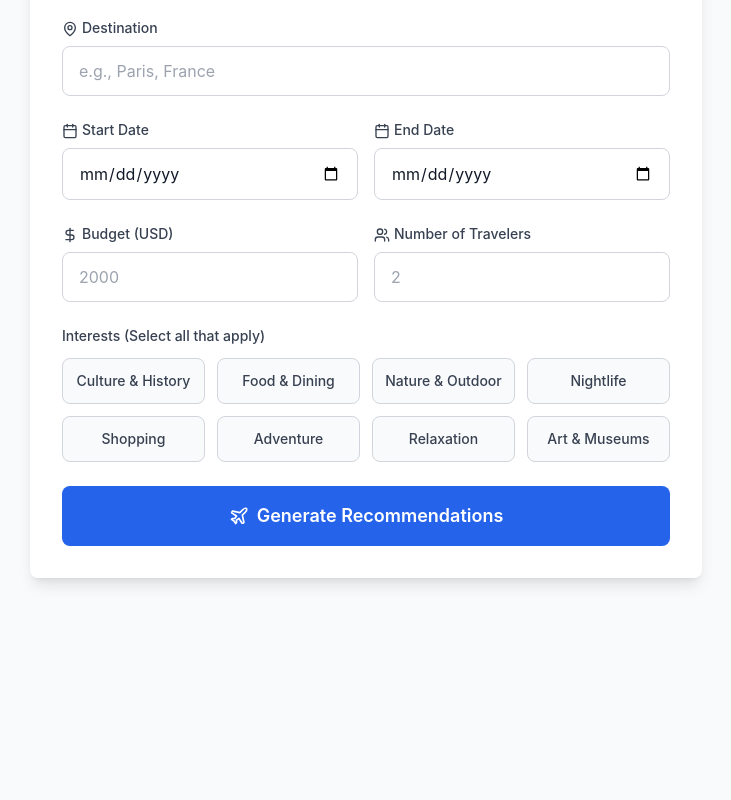
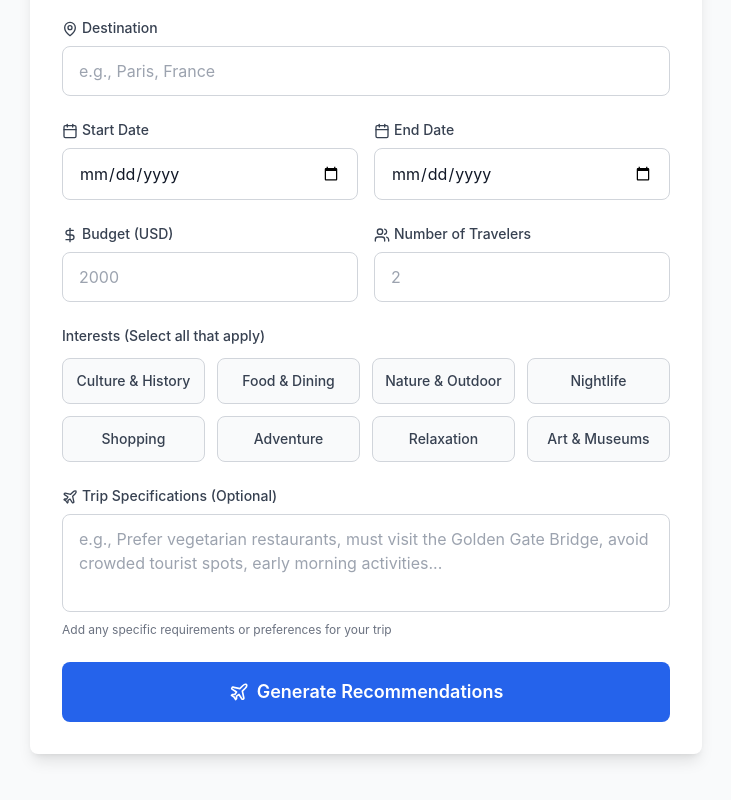
Before and after one commit to boshw0408/AutoTrip-frontend, a Next.js app: page /plan in a window 1280 px wide. Shown: the part 364-1164 px from the top of the page, without its empty margins (274-1005 px from the left). Before the commit the page ends 1022 px from the top, so only its background shows below. Built offline with nearby package versions, Linux system fonts and the light colour scheme; no server answers.

Commit message:
Chat UI
Chat UI

```diff
--- a/components/TripForm.tsx
+++ b/components/TripForm.tsx
@@ -11,6 +11,7 @@ interface TripFormData {
   budget: number
   travelers: number
   interests: string[]
+  specifications?: string
 }
 
 interface TripFormProps {
@@ -128,7 +129,7 @@ export default function TripForm({ onSubmit }: TripFormProps) {
         {/* Budget and Travelers */}
         <div className="grid md:grid-cols-2 gap-4">
           <div>
-            <label className="block text-sm font-medium text-gray-700 mb-2">
+              <label className="block text-sm font-medium text-gray-700 mb-2">
               <DollarSign className="inline h-4 w-4 mr-1" />
               Budget (USD)
             </label>
@@ -191,6 +192,21 @@ export default function TripForm({ onSubmit }: TripFormProps) {
           </div>
         </div>
 
+        {/* Trip Specifications */}
+        <div>
+          <label className="block text-sm font-medium text-gray-700 mb-2">
+            <Plane className="inline h-4 w-4 mr-1" />
+            Trip Specifications (Optional)
+          </label>
+          <textarea
+            {...register('specifications')}
+            placeholder="e.g., Prefer vegetarian restaurants, must visit the Golden Gate Bridge, avoid crowded tourist spots, early morning activities..."
+            rows={3}
+            className="w-full px-4 py-3 border border-gray-300 rounded-lg focus:ring-2 focus:ring-primary-500 focus:border-transparent resize-none"
+          />
+          <p className="mt-1 text-xs text-gray-500">Add any specific requirements or preferences for your trip</p>
+        </div>
+
         {/* Submit Button */}
         <motion.button
           type="submit"
--- a/hooks/useGenerateItinerary.ts
+++ b/hooks/useGenerateItinerary.ts
@@ -9,6 +9,7 @@ interface TripData {
   budget: number;
   travelers: number;
   interests: string[];
+  specifications?: string;
   selectedHotel?: any;
 }
 
@@ -36,6 +37,7 @@ export function useGenerateItinerary() {
         budget: tripData.budget,
         travelers: tripData.travelers,
         interests: tripData.interests,
+        specifications: tripData.specifications || "",
         selected_hotel: tripData.selectedHotel || null,
       };
       console.log("Sending payload:", payload);
--- a/pages/plan.tsx
+++ b/pages/plan.tsx
@@ -17,6 +17,7 @@ interface TripData {
   budget: number
   travelers: number
   interests: string[]
+  specifications?: string
 }
 
 export default function PlanTrip() {
```
